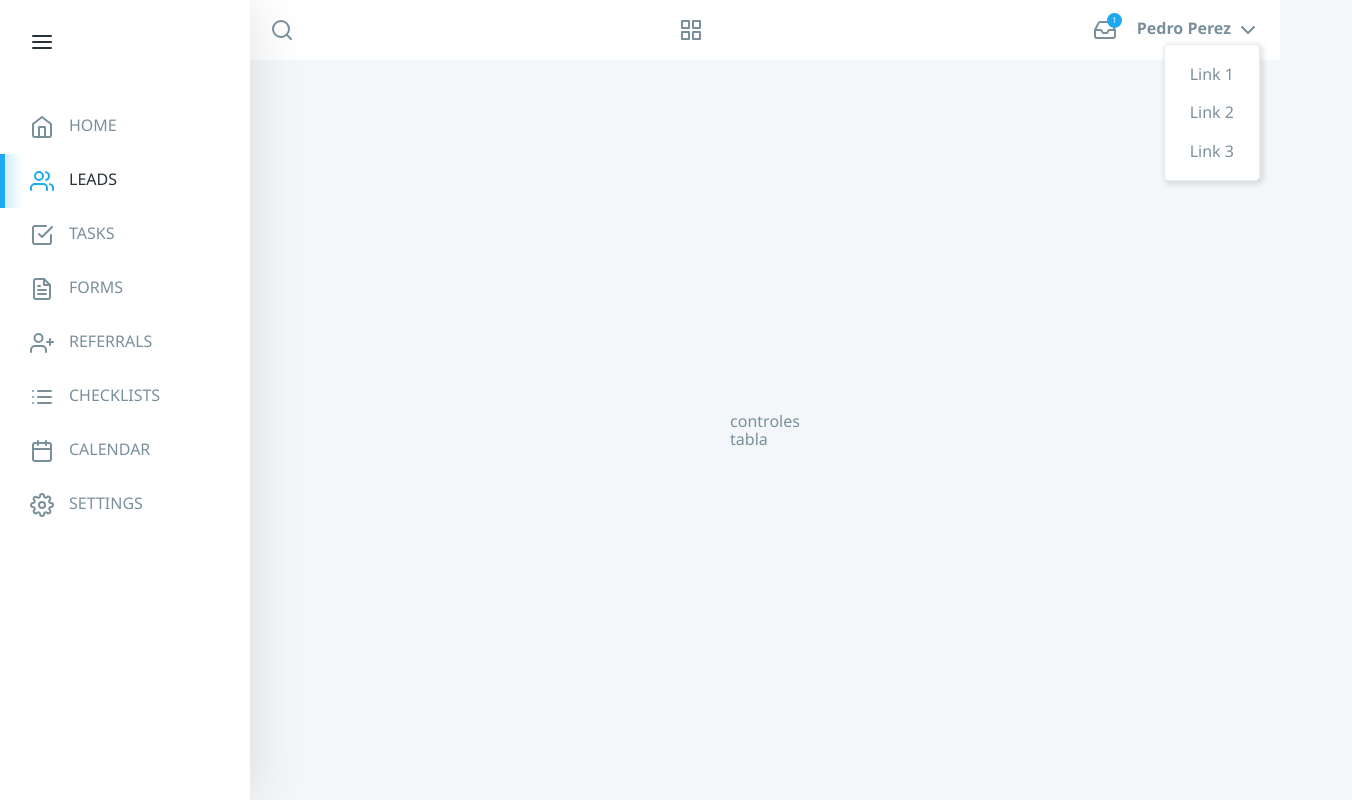
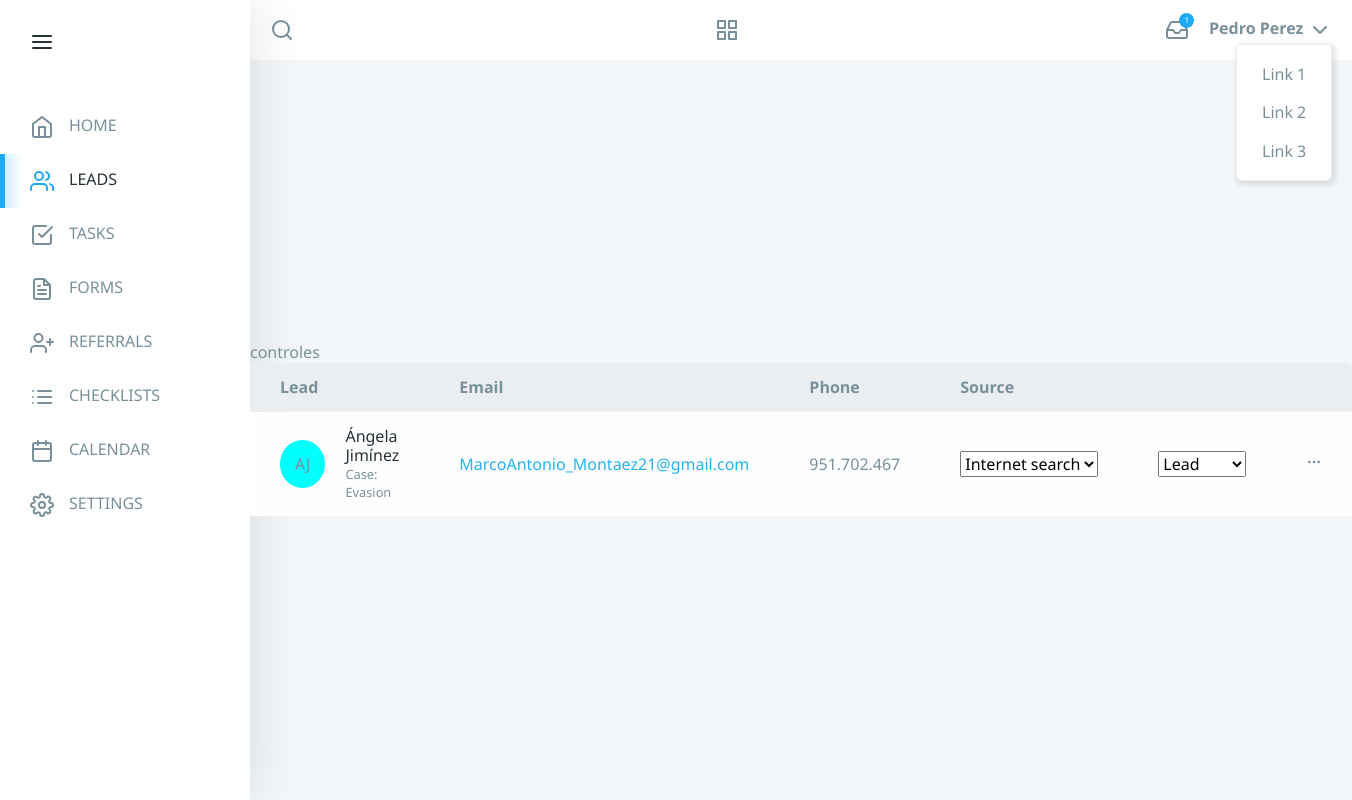
Before and after one commit to neo1807/rootstack, a React app: page / in a window 1280 px wide. Shown: the whole page, 1352 px wide, since content can reach past the window. Built offline with nearby package versions, Linux system fonts and the light colour scheme.

Commit message:
feat: table row style

```diff
--- a/src/components/table.js
+++ b/src/components/table.js
@@ -1,6 +1,13 @@
 import React from "react";
+import TableHeader from "./tableHeader";
+import TableBody from "./tableBody";
 export default class Table extends React.Component {
   render() {
-    return <div>tabla</div>;
+    return (
+      <table cellSpacing="0">
+        <TableHeader />
+        <TableBody />
+      </table>
+    );
   }
 }
--- /dev/null
+++ b/src/components/tableBody.js
@@ -0,0 +1,39 @@
+import React from "react";
+import { FiMoreHorizontal } from "react-icons/fi";
+export default class TableBody extends React.Component {
+  render() {
+    return (
+      <tbody>
+        <tr>
+          <td>
+            <div className="lead-avatar">AJ</div>
+            <div className="lead">
+              Ángela Jimínez
+              <br />
+              <small>Case: Evasion</small>
+            </div>
+          </td>
+          <td className="email">MarcoAntonio_Montaez21@gmail.com</td>
+          <td>951.702.467</td>
+          <td>
+            <select>
+              <option value="1">Internet search</option>
+              <option value="2">Facebook</option>
+              <option value="3">Referral</option>
+            </select>
+          </td>
+          <td>
+            <select>
+              <option value="1">Lead</option>
+              <option value="2">Client</option>
+              <option value="3">Prospect</option>
+            </select>
+          </td>
+          <td>
+            <FiMoreHorizontal />
+          </td>
+        </tr>
+      </tbody>
+    );
+  }
+}
--- /dev/null
+++ b/src/components/tableHeader.js
@@ -0,0 +1,17 @@
+import React from "react";
+export default class TableHeader extends React.Component {
+  render() {
+    return (
+      <thead>
+        <tr>
+          <th>Lead</th>
+          <th>Email</th>
+          <th>Phone</th>
+          <th>Source</th>
+          <th />
+          <th />
+        </tr>
+      </thead>
+    );
+  }
+}
--- a/src/layout/main.js
+++ b/src/layout/main.js
@@ -3,9 +3,9 @@ import Content from "../components/content";
 export default class Main extends React.Component {
   render() {
     return (
-      <article>
+      <main>
         <Content />
-      </article>
+      </main>
     );
   }
 }
--- a/src/styles.css
+++ b/src/styles.css
@@ -28,7 +28,7 @@ body {
   -webkit-box-shadow: 5px 0px 50px 0px rgba(0, 0, 0, 0.1);
   -moz-box-shadow: 5px 0px 50px 0px rgba(0, 0, 0, 0.1);
 }
-.wrapper article {
+.wrapper main {
   grid-area: main;
   display: flex;
   justify-content: center;
@@ -159,3 +159,51 @@ header nav .settings .has-options li a {
 /*
 Content
 */
+main .content table {
+  border-spacing: 0 1px;
+}
+main .content table thead th {
+  text-align: left;
+  padding: 15px 30px;
+  background-color: #eaeef0;
+}
+main .content table thead th:first-of-type {
+  border-top-left-radius: 5px;
+}
+main .content table thead th:last-of-type {
+  border-top-right-radius: 5px;
+}
+main .content table tbody tr {
+  background-color: #fefefe;
+}
+main .content table tbody tr:hover {
+  position: relative;
+  box-shadow: 5px 0px 50px 0px rgba(0, 0, 0, 0.1);
+  -webkit-box-shadow: 5px 0px 50px 0px rgba(0, 0, 0, 0.1);
+  -moz-box-shadow: 5px 0px 50px 0px rgba(0, 0, 0, 0.1);
+}
+main .content table tbody tr td {
+  text-align: left;
+  padding: 15px 30px;
+}
+main .content table tbody tr td:first-of-type{
+  display: flex;
+  align-items: center;
+}
+main .content table tbody tr .lead {
+  display: inline-block;
+  color:#263238;
+}
+main .content table tbody tr .lead small{
+  color: #79909b
+}
+main .content table tbody tr .lead-avatar {
+  display: inline-block;
+  padding: 15px;
+  border-radius: 50%;
+  background-color: aqua;
+  margin-right: 20px;
+}
+main .content table tbody tr .email{
+  color:#23b3f5
+}
```
